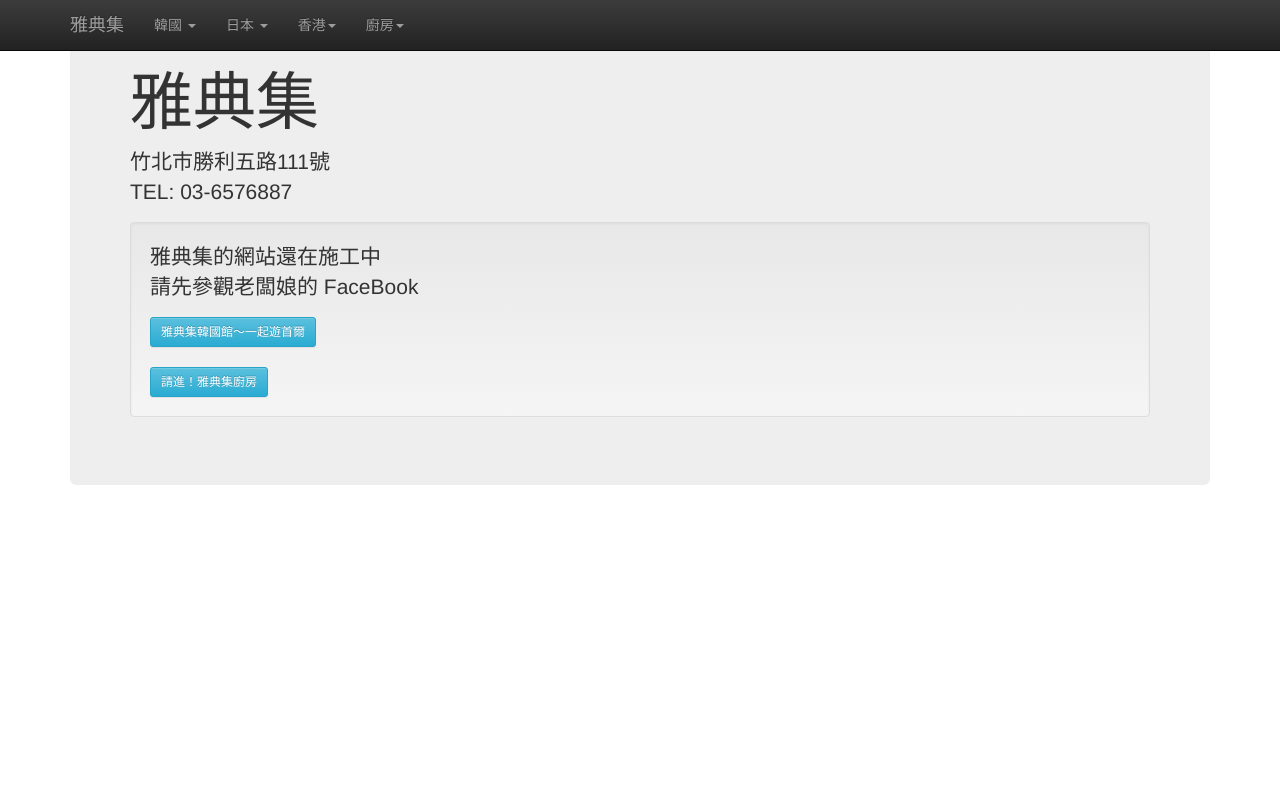
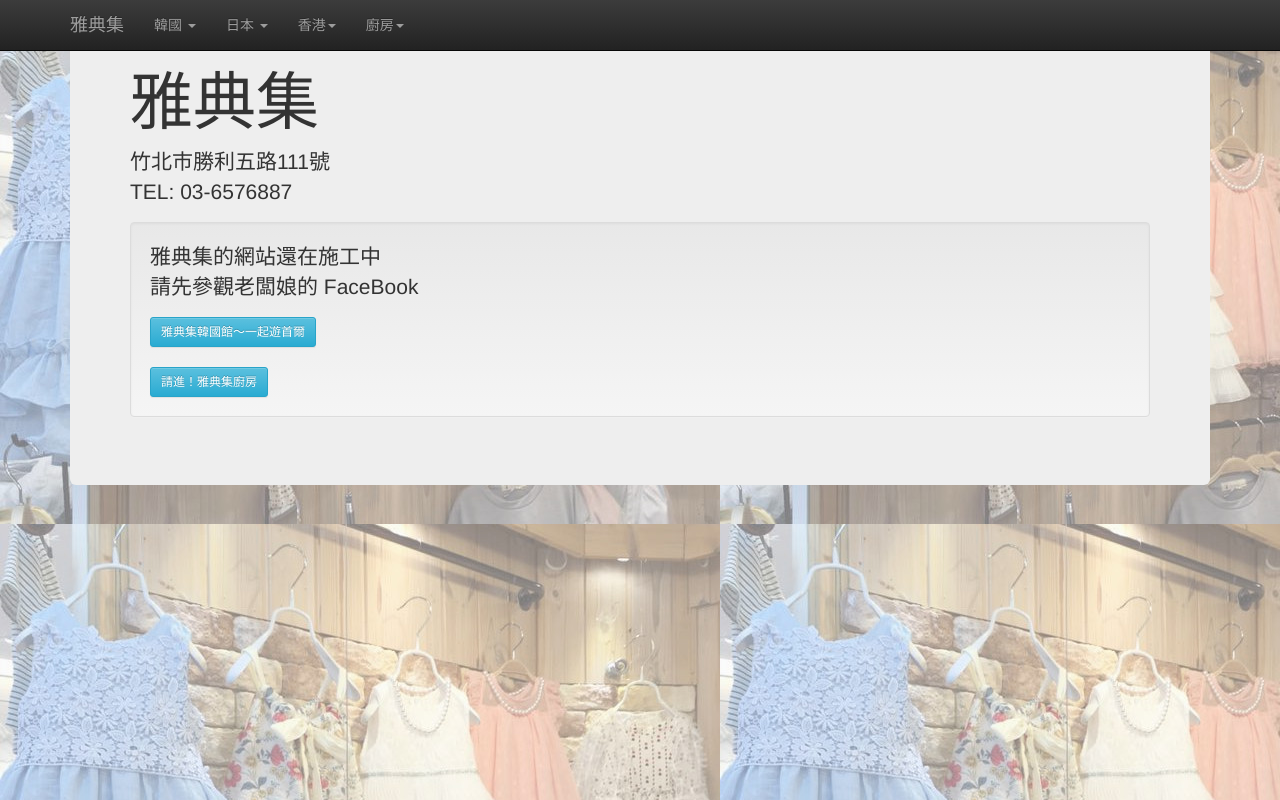
Before and after one commit to chenyinl/yadianji, a PHP site: page / in a window 1280 px wide. Run offline with PHP 8.4, Linux system fonts and the light colour scheme; some libraries are stand-ins or nearby versions.

Commit message:
Add background

```diff
--- /dev/null
+++ b/style.css
@@ -0,0 +1,4 @@
+
+body {
+  background-image: url('/images/background.jpg') !important;
+}
--- a/views/bootstrapjs.phtml
+++ b/views/bootstrapjs.phtml
@@ -4,6 +4,6 @@
     <script src="https://ajax.googleapis.com/ajax/libs/jquery/1.11.3/jquery.min.js"></script>
     <script>window.jQuery || document.write('<script src="../../assets/js/vendor/jquery.min.js"><\/script>')</script>
     <script src="bootstrap-3.3.6-dist//js/bootstrap.min.js"></script>
-    <script src="../../assets/js/docs.min.js"></script>
+    <!--<script src="../../assets/js/docs.min.js"></script>-->
     <!-- IE10 viewport hack for Surface/desktop Windows 8 bug -->
-    <script src="../../assets/js/ie10-viewport-bug-workaround.js"></script>
+    <!--<script src="../../assets/js/ie10-viewport-bug-workaround.js"></script>-->
--- a/views/head.phtml
+++ b/views/head.phtml
@@ -13,12 +13,14 @@
     <!-- Bootstrap theme -->
     <link href="bootstrap-3.3.6-dist/css/bootstrap-theme.min.css" rel="stylesheet">
 
-
+    <link href="style.css" rel="stylesheet">
     <!-- HTML5 shim and Respond.js for IE8 support of HTML5 elements and media queries -->
     <!--[if lt IE 9]>
       <script src="https://oss.maxcdn.com/html5shiv/3.7.2/html5shiv.min.js"></script>
       <script src="https://oss.maxcdn.com/respond/1.4.2/respond.min.js"></script>
     <![endif]-->
+
+    <!-- GOOGLE ANALYTIC -->
     <script>
     (function(i,s,o,g,r,a,m){i['GoogleAnalyticsObject']=r;i[r]=i[r]||function(){
     (i[r].q=i[r].q||[]).push(arguments)},i[r].l=1*new Date();a=s.createElement(o),
@@ -27,6 +29,6 @@
 
     ga('create', 'UA-76795263-1', 'auto');
     ga('send', 'pageview');
-
-</script>
+    </script>
+    <!-- END OF GOOGLE ANALYTIC -->
 </head>
```
Also changed, not shown: images/background.jpg (added), images/logo.jpg (added).
